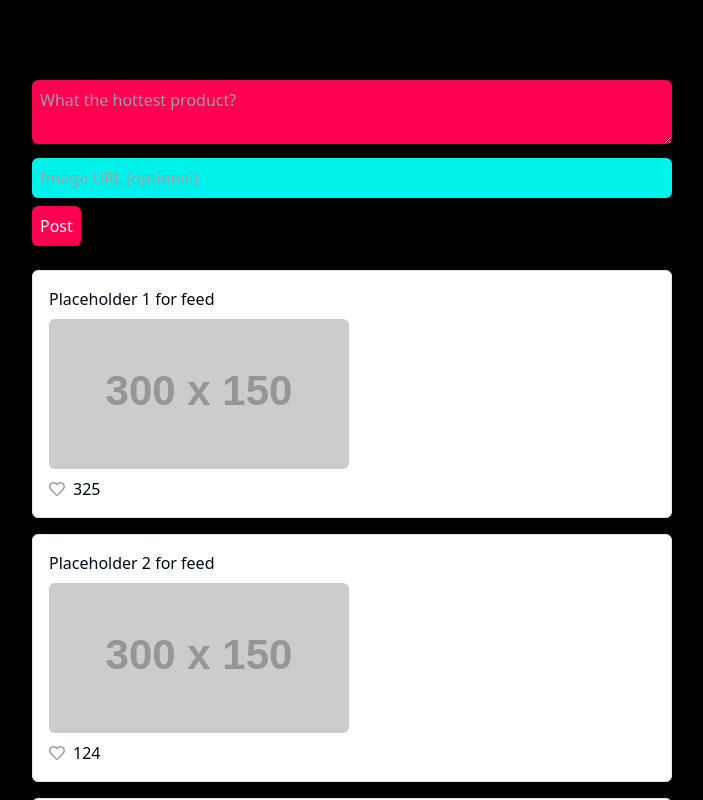
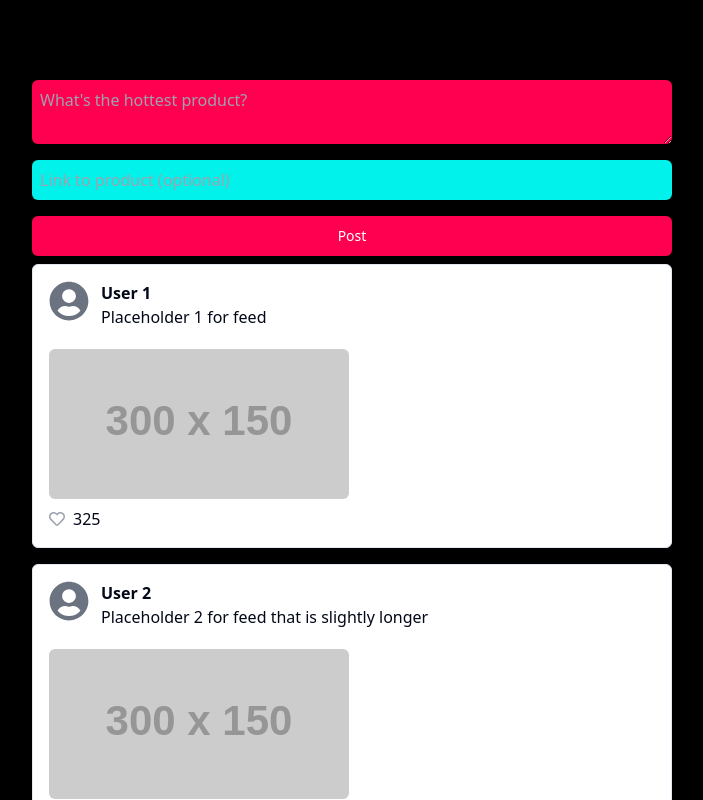
Before and after one commit to GSgiansen/twittok, a React (Vite) app in the folder frontend/: page / in a window 1280 px wide. Shown: the top 800 px of the page, without its empty margins (288-991 px from the left). Built offline with nearby package versions, Linux system fonts and the light colour scheme.

Commit message:
Replace button with shadcn button

```diff
--- a/frontend/package.json
+++ b/frontend/package.json
@@ -10,6 +10,7 @@
     "preview": "vite preview"
   },
   "dependencies": {
+    "@radix-ui/react-slot": "^1.0.2",
     "@vitejs/plugin-react": "^4.0.4",
     "class-variance-authority": "^0.7.0",
     "clsx": "^2.0.0",
--- a/frontend/src/components/Feed.tsx
+++ b/frontend/src/components/Feed.tsx
@@ -1,5 +1,6 @@
 // components/Feed.tsx
 import React, { useState } from 'react';
+import { Button } from "@/components/ui/button";
 import Post from './Post';
 
 interface PostData {
@@ -7,6 +8,7 @@ interface PostData {
   imageUrl?: string;
   likes: number;
   likedByUser: boolean;
+  username: string;
 }
 
 const Feed: React.FC = () => {
@@ -15,19 +17,22 @@ const Feed: React.FC = () => {
           text: "Placeholder 1 for feed",
           imageUrl: "https://via.placeholder.com/300x150?text=Placeholder+1",
           likes: 325,
-          likedByUser: false
+          likedByUser: false,
+          username: "User 1"
         },
         {
-          text: "Placeholder 2 for feed",
+          text: "Placeholder 2 for feed that is slightly longer",
           imageUrl: "https://via.placeholder.com/300x150?text=Placeholder+2",
           likes: 124,
-          likedByUser: false
+          likedByUser: false,
+          username: "User 2"
         },
         {
-          text: "Placeholder 3 for feed",
+          text: "Placeholder 3 for feed that is very long. Lorem ipsum dolor sit amet, consectetur adipiscing elit. Nunc sed justo tristique, ultricies nisl non, congue risus.",
           imageUrl: "https://via.placeholder.com/300x150?text=Placeholder+3",
           likes: 871,
-          likedByUser: false
+          likedByUser: false,
+          username: "User 3"
         }
       ]);
 
@@ -47,7 +52,7 @@ const Feed: React.FC = () => {
 
   const handleSubmit = () => {
     if (newPostText) {
-      setPosts([{ text: newPostText, imageUrl: newPostImage, likes: 0, likedByUser: false}, ...posts]);
+      setPosts([{ text: newPostText, imageUrl: newPostImage, likes: 0, likedByUser: false, username: "Guest"}, ...posts]);
       setNewPostText("");
       setNewPostImage("");
     }
@@ -55,23 +60,23 @@ const Feed: React.FC = () => {
 
   return (
     <div className="max-w-2xl mx-auto mt-10 bg-tiktok-black p-4 rounded-md">
-      <div className="mb-6">
+      <div className="grid w-full gap-2">
         <textarea
-          placeholder="What the hottest product?"
+          placeholder="What's the hottest product?"
           className="w-full p-2 rounded-md mb-2 bg-tiktok-red text-white"
           value={newPostText}
           onChange={(e) => setNewPostText(e.target.value)}
         />
         <input
           type="text"
-          placeholder="Image URL (optional)"
+          placeholder="Link to product (optional)"
           className="w-full p-2 rounded-md mb-2 bg-tiktok-aqua text-tiktok-black"
           value={newPostImage}
           onChange={(e) => setNewPostImage(e.target.value)}
         />
-        <button onClick={handleSubmit} className="bg-tiktok-red text-white p-2 rounded-md">
-          Post
-        </button>
+        <Button onClick={handleSubmit} className='bg-tiktok-red text-white mb-2'>
+            Post
+        </Button>
       </div>
 
       {posts.map((post, index) => (
--- a/frontend/src/components/Post.tsx
+++ b/frontend/src/components/Post.tsx
@@ -1,20 +1,27 @@
 // components/Post.tsx
 import React from 'react';
-import { FaHeart, FaRegHeart } from 'react-icons/fa'; // Import the regular heart as well
+import { FaHeart, FaRegHeart, FaUserCircle } from 'react-icons/fa';
 
 interface PostProps {
   text: string;
   imageUrl?: string;
   likes: number;
   likedByUser: boolean;
+  username: string;
   onToggleLike: () => void;
 }
 
-const Post: React.FC<PostProps> = ({ text, imageUrl, likes, likedByUser, onToggleLike }) => {
+const Post: React.FC<PostProps> = ({ text, imageUrl, likes, likedByUser, username, onToggleLike }) => {
   return (
     <div className="p-4 border rounded-md mb-4 bg-white">
-      <p className="mb-2">{text}</p>
-      {imageUrl && <img src={imageUrl} alt="Post" className="max-w-full rounded-md" />}
+      <div className="flex">
+        <FaUserCircle size={40} className="mr-3 text-gray-500 flex-shrink-0"/>
+        <div>
+          <p className="font-semibold">{username}</p>
+          <p className="mb-2">{text}</p>
+        </div>
+      </div>
+      {imageUrl && <img src={imageUrl} alt="Post" className="max-w-full rounded-md mt-3" />}
       <div className="mt-2 flex items-center">
         {likedByUser ? (
           <FaHeart onClick={onToggleLike} className="cursor-pointer mr-2 text-red-500" />
--- /dev/null
+++ b/frontend/src/components/ui/button.tsx
@@ -0,0 +1,56 @@
+import * as React from "react"
+import { Slot } from "@radix-ui/react-slot"
+import { cva, type VariantProps } from "class-variance-authority"
+
+import { cn } from "@/lib/utils"
+
+const buttonVariants = cva(
+  "inline-flex items-center justify-center rounded-md text-sm font-medium ring-offset-background transition-colors focus-visible:outline-none focus-visible:ring-2 focus-visible:ring-ring focus-visible:ring-offset-2 disabled:pointer-events-none disabled:opacity-50",
+  {
+    variants: {
+      variant: {
+        default: "bg-primary text-primary-foreground hover:bg-primary/90",
+        destructive:
+          "bg-destructive text-destructive-foreground hover:bg-destructive/90",
+        outline:
+          "border border-input bg-background hover:bg-accent hover:text-accent-foreground",
+        secondary:
+          "bg-secondary text-secondary-foreground hover:bg-secondary/80",
+        ghost: "hover:bg-accent hover:text-accent-foreground",
+        link: "text-primary underline-offset-4 hover:underline",
+      },
+      size: {
+        default: "h-10 px-4 py-2",
+        sm: "h-9 rounded-md px-3",
+        lg: "h-11 rounded-md px-8",
+        icon: "h-10 w-10",
+      },
+    },
+    defaultVariants: {
+      variant: "default",
+      size: "default",
+    },
+  }
+)
+
+export interface ButtonProps
+  extends React.ButtonHTMLAttributes<HTMLButtonElement>,
+    VariantProps<typeof buttonVariants> {
+  asChild?: boolean
+}
+
+const Button = React.forwardRef<HTMLButtonElement, ButtonProps>(
+  ({ className, variant, size, asChild = false, ...props }, ref) => {
+    const Comp = asChild ? Slot : "button"
+    return (
+      <Comp
+        className={cn(buttonVariants({ variant, size, className }))}
+        ref={ref}
+        {...props}
+      />
+    )
+  }
+)
+Button.displayName = "Button"
+
+export { Button, buttonVariants }
--- /dev/null
+++ b/frontend/src/components/ui/textarea.tsx
@@ -0,0 +1,24 @@
+import * as React from "react"
+
+import { cn } from "@/lib/utils"
+
+export interface TextareaProps
+  extends React.TextareaHTMLAttributes<HTMLTextAreaElement> {}
+
+const Textarea = React.forwardRef<HTMLTextAreaElement, TextareaProps>(
+  ({ className, ...props }, ref) => {
+    return (
+      <textarea
+        className={cn(
+          "flex min-h-[80px] w-full rounded-md border border-input bg-background px-3 py-2 text-sm ring-offset-background placeholder:text-muted-foreground focus-visible:outline-none focus-visible:ring-2 focus-visible:ring-ring focus-visible:ring-offset-2 disabled:cursor-not-allowed disabled:opacity-50",
+          className
+        )}
+        ref={ref}
+        {...props}
+      />
+    )
+  }
+)
+Textarea.displayName = "Textarea"
+
+export { Textarea }
```
Also changed, not shown: 1 other file (tests, documents, lock files or other folders).
